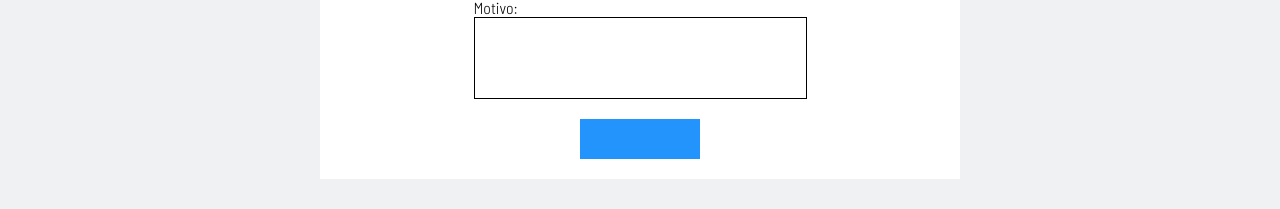
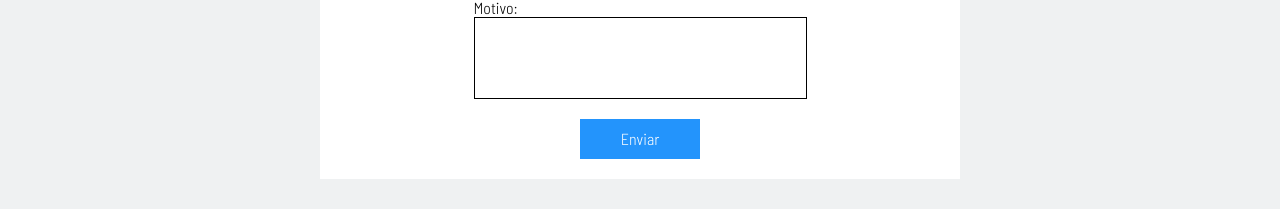
Before and after one commit to vinicius-prates/sandbox, a React (Vite) app in the folder frontend/: page /justificativa in a window 1280 px wide. Shown: the part 533-742 px from the top of the page. Built offline with nearby package versions, Linux system fonts and the light colour scheme; sample sign-in values are in the browser's storage.

Commit message:
Criar justificativa ligado com backend

```diff
--- a/frontend/src/pages/login/components/login_form/LoginForm.jsx
+++ b/frontend/src/pages/login/components/login_form/LoginForm.jsx
@@ -72,7 +72,7 @@ export const LoginForm = () => {
         />
         <div className="ButtonLoginContainer">
           <Button onClick={ValidateLogin}>Login</Button>
-          <div className="ForgotPasswordLink">Esqueceu a senha?</div>
+          {/* <div className="ForgotPasswordLink">Esqueceu a senha?</div> */}
         </div>
       </Container>
     </Main>
--- a/frontend/src/pages/user_justify/UserJustify.jsx
+++ b/frontend/src/pages/user_justify/UserJustify.jsx
@@ -1,12 +1,15 @@
-import styled from "styled-components";
+import styled, { ThemeConsumer } from "styled-components";
 import { Navbar } from "../../global_components/Navbar/Navbar";
 import { InputText } from "../../global_components/inputs/input_text/InputText";
 import { SelectBox } from "../../global_components/inputs/select_box/SelectBox";
 import { Button } from "../../global_components/inputs/button/Button";
 import { useState, useEffect } from "react";
 import { getSession } from "../../session";
+import axios from "axios";
+import Notiflix from "notiflix";
 
 export const UserJustify = () => {
+  const [motivo, setMotivo] = useState("");
   const [timeone, setTimeone] = useState("07:30");
   const [timetwo, setTimetwo] = useState("17:30");
   const [dateone, setDateone] = useState(new Date().toISOString().split("T")[0]);
@@ -26,6 +29,29 @@ export const UserJustify = () => {
   useEffect(() => {
     setColaborador(getSession());
   }, [])
+
+  const createJustificativa = async () => {
+    const justData = {
+      ocorrencia: ocorrencia,
+      data_inicio: dateone,
+      data_fim: datetwo,
+      horario_inicio: timeone,
+      horario_fim: timetwo,
+      motivo: motivo,
+      justificado: "N",
+      colaborador: colaborador.id
+  };
+
+    await axios
+            .post("http://localhost:8000/api/justificativas/", justData)
+            .then(({data}) => {
+              Notiflix.Notify.success("Justificativa criada com sucesso.")
+            })
+            .catch((err) => {
+              Notiflix.Notify.failure("Algo aconteceu de errado. Entre em contato com a equipe de desenvolvimento quando possível.")
+              console.log(err)
+            })
+  }
 
   return (
     <>
@@ -64,11 +90,17 @@ export const UserJustify = () => {
 
             <TextAreaContainer>
               <label>Motivo:</label>
-              <TextareaInput rows="4" cols="50" maxLength={400} />
+              <TextareaInput
+               rows="4"
+               cols="50"
+               maxLength={400}
+               value={motivo}
+               onChange={(e) => setMotivo(e.target.value)}
+               />
             </TextAreaContainer>
 
             <DivButton>
-              <Button name="Enviar" />
+              <Button onClick={createJustificativa}>Enviar</Button>
             </DivButton>
           </InputsContainerInForm>
         </JustifyForm>
```
Also changed, not shown: 1 other file (tests, documents, lock files or other folders).
